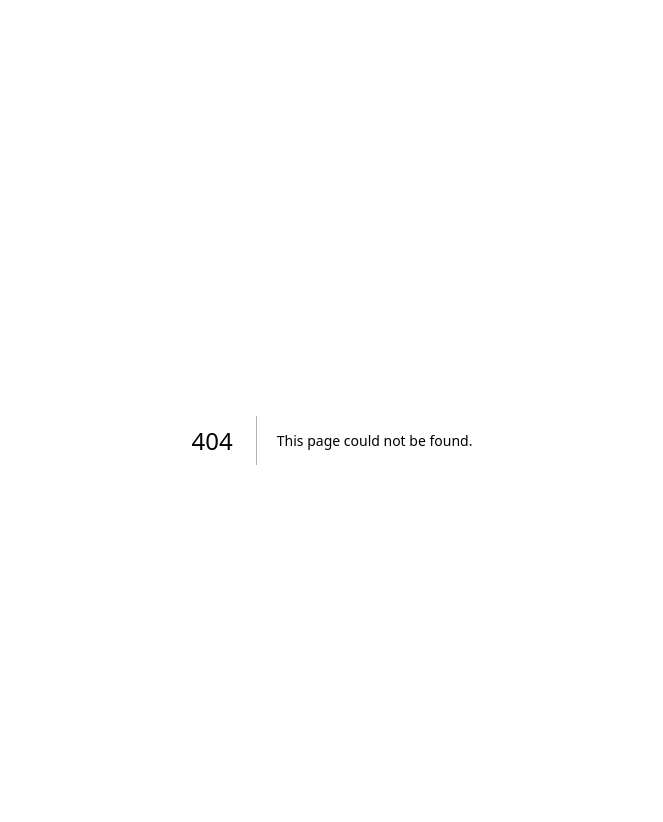
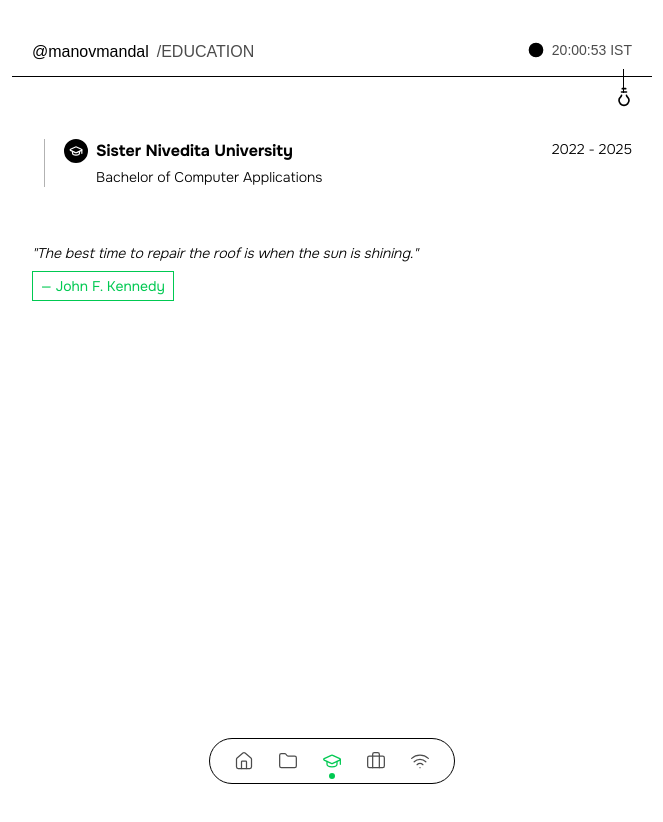
Before and after one commit to manovHacksaw/portfolio, a Next.js app: page /education in a window 1280 px wide. Before the commit this address had no page. Shown: the top 822 px of the page, without its empty margins (308-971 px from the left). Built offline with nearby package versions, Linux system fonts and the light colour scheme; a web font is replaced by a local one.

Commit message:
/education init

```diff
--- a/app/components/BottomNav.tsx
+++ b/app/components/BottomNav.tsx
@@ -9,7 +9,7 @@
   const navItems = [
     { id: "home", icon: Home, label: "Home", path: "/" },
     { id: "folder", icon: Folder, label: "Projects", path: "/projects" },
-    { id: "education", icon: GraduationCap, label: "Education", path: "/" },
+    { id: "education", icon: GraduationCap, label: "Education", path: "/education" },
     { id: "work", icon: Briefcase, label: "Work", path: "/" },
     { id: "contact", icon: Wifi, label: "Contact", path: "/" },
   ];
@@ -17,6 +17,7 @@
   const getActiveItem = () => {
     if (activeItem) return activeItem;
     if (pathname === "/projects") return "folder";
+    if (pathname === "/education") return "education";
     return "home";
   };
 
@@ -38,11 +39,11 @@
             >
               <Icon
                 size={20}
-                className={`text-black dark:text-white ${!isActive ? "opacity-70" : ""}`}
+                className={`${isActive ? "text-green-500" : "text-black dark:text-white opacity-70"}`}
                 strokeWidth={1.5}
               />
               {isActive && (
-                <div className="absolute -bottom-2 w-1.5 h-1.5 bg-orange-500 rounded-full" />
+                <div className="absolute -bottom-2 w-1.5 h-1.5 bg-green-500 rounded-full" />
               )}
             </Link>
           );
--- /dev/null
+++ b/app/education/page.tsx
@@ -0,0 +1,59 @@
+import Header from "../components/Header";
+import BottomNav from "../components/BottomNav";
+import { mockPortfolioData } from "@/data/mockData";
+import { GraduationCap, MapPin, Calendar } from "lucide-react";
+
+export default function EducationPage() {
+  return (
+    <div className="min-h-screen pb-20">
+      <Header />
+      <main className="w-full px-5 py-8">
+        <div className="flex flex-col gap-6">
+          {/* Education Timeline */}
+          <div className="relative pl-8">
+            {/* Vertical Timeline Line */}
+            <div className="absolute left-3 top-0 bottom-0 w-px bg-black dark:bg-white opacity-30" />
+
+            {mockPortfolioData.education.map((education, index) => (
+              <div
+                key={education.id}
+                className="relative mb-8 last:mb-0"
+              >
+                {/* Circular Badge on Timeline */}
+                <div className="absolute left-0 top-0 flex items-center justify-center w-6 h-6 rounded-full bg-black dark:bg-white border-2 border-black dark:border-white z-10">
+                  <GraduationCap size={14} className="text-white dark:text-black" />
+                </div>
+
+                {/* Content */}
+                <div className="ml-8 flex flex-col sm:flex-row sm:items-start sm:justify-between gap-2">
+                  <div className="flex flex-col gap-1">
+                    <h2 className="text-sm sm:text-base font-bold text-black dark:text-white">
+                      {education.institution}
+                    </h2>
+                    <p className="text-xs sm:text-sm text-black dark:text-white font-light">
+                      {education.degree}
+                    </p>
+                  </div>
+                  <div className="text-xs sm:text-sm text-black dark:text-white font-light shrink-0">
+                    {education.startYear} - {education.endYear}
+                  </div>
+                </div>
+              </div>
+            ))}
+          </div>
+
+          {/* Quote Section */}
+          <div className="mt-8 flex flex-col gap-2">
+            <p className="text-xs sm:text-sm text-black dark:text-white font-light italic">
+              "The best time to repair the roof is when the sun is shining."
+            </p>
+            <span className="text-xs sm:text-sm text-green-500 border border-green-500 px-2 py-1 w-fit">
+              — John F. Kennedy
+            </span>
+          </div>
+        </div>
+      </main>
+      <BottomNav activeItem="education" />
+    </div>
+  );
+}
```
